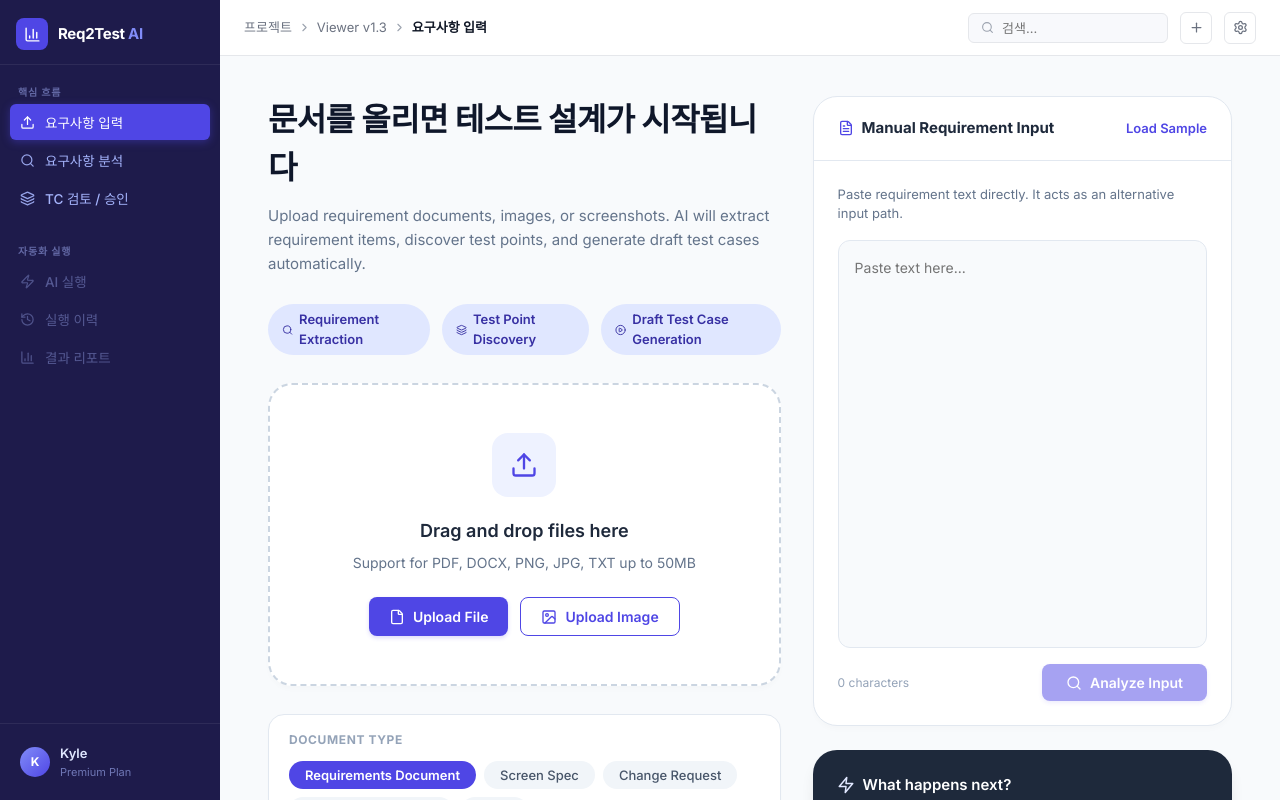
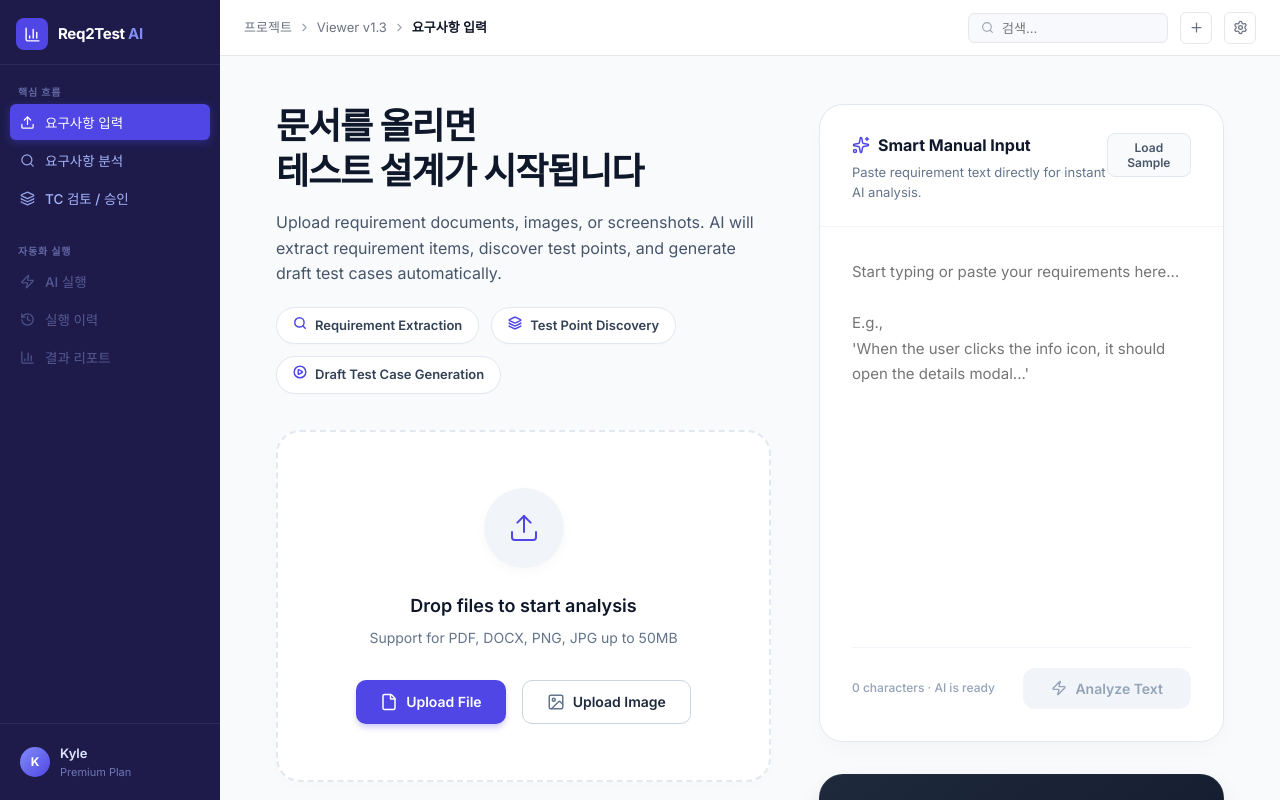
Before and after one commit to kyle-0414/req2test-ai, a React (Vite) app: page / in a window 1280 px wide. Built offline with nearby package versions, Linux system fonts and the light colour scheme; no server answers.

Commit message:
feat: enhance UploadScreen UI with updated styling, layout, and icon imports for improved visual appeal and clarity.

```diff
--- a/src/components/screens/UploadScreen.jsx
+++ b/src/components/screens/UploadScreen.jsx
@@ -1,5 +1,5 @@
 import React, { useState } from 'react';
-import { Upload, Image as ImageIcon, FileText, CheckCircle, Search, Layers, PlayCircle, X, Check, File } from 'lucide-react';
+import { Upload, Image as ImageIcon, FileText, CheckCircle, Search, Layers, PlayCircle, X, Check, File, Zap, Sparkles } from 'lucide-react';
 import { Badge } from '../ui/Badges';
 
 export const UploadScreen = ({ onAnalyze, text, setText }) => {
@@ -12,7 +12,7 @@ export const UploadScreen = ({ onAnalyze, text, setText }) => {
     'Requirements Document',
     'Screen Spec',
     'Change Request',
-    'Screenshot / Capture',
+    'Capture',
     'Other'
   ];
 
@@ -22,115 +22,132 @@ export const UploadScreen = ({ onAnalyze, text, setText }) => {
       minHeight: '100%',
       display: 'flex',
       flexDirection: 'row',
-      gap: '32px',
-      padding: '40px 48px',
+      gap: '48px', /* Increased gap for better balance */
+      padding: '48px 56px',
       fontFamily: 'Inter, sans-serif'
     }}>
       {/* Left Column (55%) */}
-      <div style={{ flex: '55%', display: 'flex', flexDirection: 'column', gap: '28px' }}>
+      <div style={{ flex: '55%', display: 'flex', flexDirection: 'column', gap: '36px' }}>
 
-        {/* Hero Message Block */}
+        {/* 1. Hero Message Block */}
+        <div style={{ display: 'flex', flexDirection: 'column', gap: '20px' }}>
           <div>
             <h1 style={{
-            fontSize: '32px',
+              fontSize: '36px',
               fontWeight: '700',
               color: '#0f172a', /* dark slate */
-            letterSpacing: '-0.02em',
-            marginBottom: '12px'
+              letterSpacing: '-0.03em',
+              lineHeight: '1.25',
+              marginBottom: '16px'
             }}>
-            문서를 올리면 테스트 설계가 시작됩니다
+              문서를 올리면<br/>테스트 설계가 시작됩니다
             </h1>
             <p style={{
-            fontSize: '15px',
-            color: '#64748b', /* muted slate */
+              fontSize: '16px',
+              color: '#475569',
               lineHeight: '1.6',
-            maxWidth: '540px'
+              maxWidth: '480px',
+              fontWeight: '400'
             }}>
               Upload requirement documents, images, or screenshots. AI will extract requirement items, discover test points, and generate draft test cases automatically.
             </p>
           </div>
 
           {/* Value Pills */}
-        <div style={{ display: 'flex', gap: '12px' }}>
+          <div style={{ display: 'flex', gap: '12px', flexWrap: 'wrap' }}>
             {[
-            { icon: <Search size={14} />, text: 'Requirement Extraction' },
-            { icon: <Layers size={14} />, text: 'Test Point Discovery' },
-            { icon: <PlayCircle size={14} />, text: 'Draft Test Case Generation' }
+              { icon: <Search size={14} strokeWidth={2.5} />, text: 'Requirement Extraction' },
+              { icon: <Layers size={14} strokeWidth={2.5} />, text: 'Test Point Discovery' },
+              { icon: <PlayCircle size={14} strokeWidth={2.5} />, text: 'Draft Test Case Generation' }
             ].map((pill, idx) => (
               <div key={idx} style={{
-              display: 'flex', alignItems: 'center', gap: '6px',
-              padding: '6px 14px', borderRadius: '99px',
-              background: '#e0e7ff', /* indigo-100 */
-              color: '#3730a3', /* indigo-800 */
-              fontSize: '13px', fontWeight: '600'
+                display: 'flex', alignItems: 'center', gap: '8px',
+                padding: '8px 16px', borderRadius: '99px',
+                background: '#ffffff',
+                border: '1px solid #e2e8f0',
+                color: '#334155',
+                fontSize: '13px', fontWeight: '600',
+                boxShadow: '0 1px 2px rgba(0,0,0,0.02)'
               }}>
-              {pill.icon}
+                <span style={{ color: '#4f46e5' }}>{pill.icon}</span>
                 {pill.text}
               </div>
             ))}
           </div>
+        </div>
 
-        {/* Main Upload Dropzone */}
+        {/* 4. Main Upload Dropzone */}
         <div style={{
           background: '#ffffff',
-          border: '2px dashed #cbd5e1',
-          borderRadius: '24px', /* 2xl */
-          padding: '48px 32px',
+          border: '2px dashed #e2e8f0', /* subtle border */
+          borderRadius: '24px',
+          padding: '56px 40px',
           display: 'flex', flexDirection: 'column', alignItems: 'center',
           textAlign: 'center',
-          boxShadow: '0 4px 6px -1px rgba(0,0,0,0.02)',
+          boxShadow: '0 4px 20px -4px rgba(0,0,0,0.02)',
           transition: 'all 0.2s ease',
           cursor: 'pointer'
         }}
-        onMouseEnter={e => e.currentTarget.style.borderColor = '#4f46e5'}
-        onMouseLeave={e => e.currentTarget.style.borderColor = '#cbd5e1'}>
+        onMouseEnter={e => {
+          e.currentTarget.style.borderColor = '#818cf8';
+          e.currentTarget.style.background = '#fafafa';
+        }}
+        onMouseLeave={e => {
+          e.currentTarget.style.borderColor = '#e2e8f0';
+          e.currentTarget.style.background = '#ffffff';
+        }}>
           <div style={{
-            width: '64px', height: '64px', borderRadius: '16px',
-            background: '#eef2ff', color: '#4f46e5',
+            width: '80px', height: '80px', borderRadius: '50%',
+            background: '#f1f5f9', color: '#4f46e5',
             display: 'flex', alignItems: 'center', justifyContent: 'center',
-            marginBottom: '20px'
+            marginBottom: '24px',
+            boxShadow: '0 4px 12px rgba(0,0,0,0.03)'
           }}>
-            <Upload size={28} />
+            <Upload size={32} strokeWidth={1.5} />
           </div>
-          <h3 style={{ fontSize: '18px', fontWeight: '600', color: '#1e293b', marginBottom: '8px' }}>
-            Drag and drop files here
+          <h3 style={{ fontSize: '18px', fontWeight: '600', color: '#0f172a', marginBottom: '8px' }}>
+            Drop files to start analysis
           </h3>
-          <p style={{ fontSize: '14px', color: '#64748b', marginBottom: '24px' }}>
-            Support for PDF, DOCX, PNG, JPG, TXT up to 50MB
+          <p style={{ fontSize: '14px', color: '#64748b', marginBottom: '32px' }}>
+            Support for PDF, DOCX, PNG, JPG up to 50MB
           </p>
-          <div style={{ display: 'flex', gap: '12px' }}>
+          <div style={{ display: 'flex', gap: '16px' }}>
             <button style={{
               background: '#4f46e5', color: '#ffffff',
-              border: 'none', borderRadius: '8px',
-              padding: '10px 20px', fontSize: '14px', fontWeight: '600',
+              border: 'none', borderRadius: '10px',
+              padding: '12px 24px', fontSize: '14px', fontWeight: '600',
               display: 'flex', alignItems: 'center', gap: '8px', cursor: 'pointer',
-              boxShadow: '0 2px 4px rgba(79,70,229,0.2)'
+              boxShadow: '0 4px 6px -1px rgba(79,70,229,0.3)'
             }}>
-              <File size={16} /> Upload File
+              <File size={18} /> Upload File
             </button>
             <button style={{
-              background: '#ffffff', color: '#4f46e5',
-              border: '1px solid #4f46e5', borderRadius: '8px',
-              padding: '10px 20px', fontSize: '14px', fontWeight: '600',
-              display: 'flex', alignItems: 'center', gap: '8px', cursor: 'pointer'
+              background: '#ffffff', color: '#1e293b',
+              border: '1px solid #cbd5e1', borderRadius: '10px',
+              padding: '12px 24px', fontSize: '14px', fontWeight: '600',
+              display: 'flex', alignItems: 'center', gap: '8px', cursor: 'pointer',
+              boxShadow: '0 1px 2px rgba(0,0,0,0.02)'
             }}>
-              <ImageIcon size={16} /> Upload Image
+              <ImageIcon size={18} color="#64748b" /> Upload Image
             </button>
           </div>
         </div>
 
-        {/* Document Type Selector */}
-        <div style={{ background: '#ffffff', borderRadius: '16px', padding: '16px 20px', border: '1px solid #e2e8f0', boxShadow: '0 1px 3px rgba(0,0,0,0.02)' }}>
-          <div style={{ fontSize: '12px', fontWeight: '700', textTransform: 'uppercase', color: '#94a3b8', letterSpacing: '0.05em', marginBottom: '12px' }}>
-            Document Type
+        {/* 6. Document Type Selector */}
+        <div style={{ display: 'flex', flexDirection: 'column', gap: '12px' }}>
+          <div style={{ fontSize: '12px', fontWeight: '600', textTransform: 'uppercase', color: '#94a3b8', letterSpacing: '0.05em', paddingLeft: '4px' }}>
+            Document Context
           </div>
-          <div style={{ display: 'flex', gap: '8px', flexWrap: 'wrap' }}>
+          <div style={{
+            display: 'inline-flex', background: '#f1f5f9', padding: '6px', borderRadius: '16px', flexWrap: 'wrap', gap: '4px'
+          }}>
             {docTypes.map(t => (
               <button key={t} onClick={() => setDocType(t)} style={{
-                background: docType === t ? '#4f46e5' : '#f1f5f9',
-                color: docType === t ? '#ffffff' : '#475569',
-                border: 'none', borderRadius: '99px',
-                padding: '6px 16px', fontSize: '13px', fontWeight: docType === t ? '600' : '500',
+                background: docType === t ? '#ffffff' : 'transparent',
+                color: docType === t ? '#0f172a' : '#64748b',
+                border: 'none', borderRadius: '12px',
+                padding: '8px 16px', fontSize: '13px', fontWeight: docType === t ? '600' : '500',
+                boxShadow: docType === t ? '0 1px 3px rgba(0,0,0,0.1)' : 'none',
                 cursor: 'pointer', transition: 'all 0.2s'
               }}>
                 {t}
@@ -139,28 +156,33 @@ export const UploadScreen = ({ onAnalyze, text, setText }) => {
           </div>
         </div>
 
-        {/* Upload Queue */}
-        <div style={{ display: 'flex', flexDirection: 'column', gap: '8px' }}>
-          <div style={{ fontSize: '13px', fontWeight: '600', color: '#64748b' }}>Upload Queue</div>
+        {/* 6. Upload Queue */}
+        <div style={{ display: 'flex', flexDirection: 'column', gap: '12px' }}>
           {files.map((f, i) => (
             <div key={i} style={{
               display: 'flex', alignItems: 'center', justifyContent: 'space-between',
-              background: '#ffffff', borderRadius: '12px', padding: '12px 16px',
-              border: '1px solid #e2e8f0', boxShadow: '0 1px 2px rgba(0,0,0,0.02)'
+              background: '#ffffff', borderRadius: '16px', padding: '16px 20px',
+              border: '1px solid #e2e8f0', boxShadow: '0 2px 4px rgba(0,0,0,0.02)'
             }}>
-              <div style={{ display: 'flex', alignItems: 'center', gap: '12px' }}>
-                <div style={{ color: '#4f46e5' }}><FileText size={18} /></div>
+              <div style={{ display: 'flex', alignItems: 'center', gap: '16px' }}>
+                <div style={{
+                  background: '#eef2ff', color: '#4f46e5', padding: '10px', borderRadius: '10px'
+                }}>
+                  <FileText size={20} />
+                </div>
                 <div>
-                  <div style={{ fontSize: '14px', fontWeight: '600', color: '#1e293b' }}>{f.name}</div>
-                  <div style={{ fontSize: '12px', color: '#94a3b8', marginTop: '2px' }}>{f.type} • {f.size}</div>
+                  <div style={{ fontSize: '14px', fontWeight: '600', color: '#0f172a' }}>{f.name}</div>
+                  <div style={{ fontSize: '12px', color: '#64748b', marginTop: '4px', fontWeight: '500' }}>
+                    {f.type} <span style={{ color: '#cbd5e1', margin: '0 4px' }}>|</span> {f.size}
                   </div>
                 </div>
-              <div style={{ display: 'flex', alignItems: 'center', gap: '16px' }}>
-                <div style={{ display: 'flex', alignItems: 'center', gap: '4px', fontSize: '13px', color: '#059669', fontWeight: '500' }}>
-                  <CheckCircle size={14} /> Ready
               </div>
-                <button style={{ background: 'none', border: 'none', color: '#cbd5e1', cursor: 'pointer' }} title="Remove">
-                  <X size={16} />
+              <div style={{ display: 'flex', alignItems: 'center', gap: '20px' }}>
+                <div style={{ display: 'flex', alignItems: 'center', gap: '6px', fontSize: '13px', color: '#059669', fontWeight: '600' }}>
+                  <CheckCircle size={16} /> Ready
+                </div>
+                <button style={{ background: 'none', border: 'none', color: '#94a3b8', cursor: 'pointer', display: 'flex' }} title="Remove">
+                  <X size={18} />
                 </button>
               </div>
             </div>
@@ -170,86 +192,108 @@ export const UploadScreen = ({ onAnalyze, text, setText }) => {
       </div>
 
       {/* Right Column (45%) */}
-      <div style={{ flex: '45%', display: 'flex', flexDirection: 'column', gap: '24px' }}>
+      <div style={{ flex: '45%', display: 'flex', flexDirection: 'column', gap: '32px' }}>
 
-        {/* Text Input Section */}
+        {/* 2. Text Input Section */}
         <div style={{
           background: '#ffffff', borderRadius: '24px', border: '1px solid #e2e8f0',
-          boxShadow: '0 4px 6px -1px rgba(0,0,0,0.02)', display: 'flex', flexDirection: 'column',
+          boxShadow: '0 10px 25px -5px rgba(0,0,0,0.03)', display: 'flex', flexDirection: 'column',
           overflow: 'hidden', flex: 1
         }}>
           <div style={{
-            padding: '20px 24px', borderBottom: '1px solid #e2e8f0',
-            display: 'flex', justifyContent: 'space-between', alignItems: 'center'
+            padding: '28px 32px 24px', borderBottom: '1px solid #f1f5f9',
+            display: 'flex', justifyContent: 'space-between', alignItems: 'flex-start'
           }}>
-            <div style={{ fontSize: '15px', fontWeight: '700', color: '#1e293b', display: 'flex', alignItems: 'center', gap: '8px' }}>
-              <FileText size={16} color="#4f46e5" /> Manual Requirement Input
+            <div style={{ display: 'flex', flexDirection: 'column', gap: '6px' }}>
+              <div style={{ fontSize: '16px', fontWeight: '700', color: '#0f172a', display: 'flex', alignItems: 'center', gap: '8px' }}>
+                <Sparkles size={18} color="#4f46e5" /> Smart Manual Input
+              </div>
+              <div style={{ fontSize: '13px', color: '#64748b', fontWeight: '400' }}>
+                Paste requirement text directly for instant AI analysis.
+              </div>
             </div>
             <button style={{
-              background: 'none', border: 'none', color: '#4f46e5',
-              fontSize: '13px', fontWeight: '600', cursor: 'pointer'
+              background: '#f8fafc', border: '1px solid #e2e8f0', color: '#475569',
+              borderRadius: '8px', padding: '6px 12px', fontSize: '12px', fontWeight: '600', cursor: 'pointer',
+              transition: 'background 0.2s'
             }}>
               Load Sample
             </button>
           </div>
-          <div style={{ padding: '24px', flex: 1, display: 'flex', flexDirection: 'column' }}>
-            <p style={{ fontSize: '13px', color: '#64748b', marginBottom: '16px' }}>
-              Paste requirement text directly. It acts as an alternative input path.
-            </p>
+
+          <div style={{ padding: '32px', flex: 1, display: 'flex', flexDirection: 'column', background: '#ffffff' }}>
             <textarea
               style={{
-                flex: 1, width: '100%', minHeight: '200px',
-                border: '1px solid #e2e8f0', borderRadius: '12px',
-                padding: '16px', fontSize: '14px', color: '#334155',
-                lineHeight: '1.6', resize: 'none', outline: 'none',
-                background: '#f8fafc'
+                flex: 1, width: '100%', minHeight: '260px',
+                border: 'none',
+                fontSize: '15px', color: '#1e293b',
+                lineHeight: '1.7', resize: 'none', outline: 'none',
+                background: 'transparent',
+                fontWeight: '400'
               }}
-              placeholder="Paste text here..."
+              placeholder="Start typing or paste your requirements here...&#10;&#10;E.g.,&#10;'When the user clicks the info icon, it should open the details modal...' "
               value={text}
               onChange={e => setText(e.target.value)}
-              onFocus={e => e.target.style.borderColor = '#4f46e5'}
-              onBlur={e => e.target.style.borderColor = '#e2e8f0'}
             />
-            <div style={{ display: 'flex', justifyContent: 'space-between', alignItems: 'center', marginTop: '16px' }}>
-              <span style={{ fontSize: '12px', color: '#94a3b8' }}>{text.length} characters</span>
+
+            <div style={{
+              display: 'flex', justifyContent: 'space-between', alignItems: 'center',
+              marginTop: '20px', paddingTop: '20px', borderTop: '1px solid #f1f5f9'
+            }}>
+              <span style={{ fontSize: '12px', color: '#94a3b8', fontWeight: '500' }}>
+                {text.length === 0 ? '0 characters' : `${text.length} characters`} · AI is ready
+              </span>
               <button
                 onClick={() => onAnalyze(text)}
                 disabled={text.length === 0}
                 style={{
-                  background: '#4f46e5', color: '#ffffff',
-                  border: 'none', borderRadius: '8px',
-                  padding: '10px 24px', fontSize: '14px', fontWeight: '600',
-                  opacity: text.length === 0 ? 0.5 : 1,
+                  background: text.length > 0 ? '#0f172a' : '#f1f5f9',
+                  color: text.length > 0 ? '#ffffff' : '#94a3b8',
+                  border: 'none', borderRadius: '12px',
+                  padding: '12px 28px', fontSize: '14px', fontWeight: '600',
                   cursor: text.length === 0 ? 'not-allowed' : 'pointer',
                   display: 'flex', alignItems: 'center', gap: '8px',
-                  boxShadow: '0 2px 4px rgba(79,70,229,0.2)'
+                  boxShadow: text.length > 0 ? '0 4px 6px -1px rgba(0,0,0,0.1)' : 'none',
+                  transition: 'all 0.2s'
                 }}
               >
-                <Search size={16} /> Analyze Input
+                <Zap size={16} fill={text.length > 0 ? "#ffffff" : "none"} /> Analyze Text
               </button>
             </div>
           </div>
         </div>
 
-        {/* "What AI will do" summary card */}
+        {/* 5. "What happens next?" summary card */}
         <div style={{
-          background: '#1e293b', /* dark slate */
-          borderRadius: '24px', padding: '24px',
-          color: '#ffffff', boxShadow: '0 10px 15px -3px rgba(0,0,0,0.1)'
+          background: 'linear-gradient(145deg, #1e293b 0%, #0f172a 100%)',
+          borderRadius: '24px', padding: '32px',
+          color: '#ffffff', boxShadow: '0 10px 25px -5px rgba(0,0,0,0.15)',
+          border: '1px solid rgba(255,255,255,0.05)'
         }}>
-          <h4 style={{ fontSize: '15px', fontWeight: '600', marginBottom: '16px', display: 'flex', alignItems: 'center', gap: '8px' }}>
-            <ZapIcon size={18} color="#e0e7ff" /> What happens next?
+          <h4 style={{
+            fontSize: '13px', fontWeight: '700', marginBottom: '20px',
+            textTransform: 'uppercase', letterSpacing: '0.06em', color: '#94a3b8',
+            display: 'flex', alignItems: 'center', gap: '8px'
+          }}>
+            Analysis Workflow
           </h4>
-          <div style={{ display: 'flex', flexDirection: 'column', gap: '12px' }}>
+          <div style={{ display: 'flex', flexDirection: 'column', gap: '16px' }}>
             {[
               'Extract functions, conditions, expected results',
               'Identify ambiguous requirements',
               'Suggest automation candidates',
               'Generate draft test cases'
             ].map((item, idx) => (
-              <div key={idx} style={{ display: 'flex', alignItems: 'flex-start', gap: '10px' }}>
-                <div style={{ color: '#4ade80', marginTop: '2px' }}><Check size={14} /></div>
-                <div style={{ fontSize: '14px', color: '#cbd5e1', lineHeight: '1.4' }}>{item}</div>
+              <div key={idx} style={{ display: 'flex', alignItems: 'center', gap: '14px' }}>
+                <div style={{
+                  background: 'rgba(74, 222, 128, 0.1)', color: '#4ade80',
+                  width: '24px', height: '24px', borderRadius: '50%',
+                  display: 'flex', alignItems: 'center', justifyContent: 'center',
+                  flexShrink: 0
+                }}>
+                  <Check size={14} strokeWidth={3} />
+                </div>
+                <div style={{ fontSize: '14.5px', color: '#e2e8f0', fontWeight: '500' }}>{item}</div>
               </div>
             ))}
           </div>
@@ -259,10 +303,3 @@ export const UploadScreen = ({ onAnalyze, text, setText }) => {
     </div>
   );
 };
-
-// Helper icon
-const ZapIcon = ({ size, color }) => (
-  <svg width={size} height={size} viewBox="0 0 24 24" fill="none" stroke={color} strokeWidth="2" strokeLinecap="round" strokeLinejoin="round">
-    <polygon points="13 2 3 14 12 14 11 22 21 10 12 10 13 2"></polygon>
-  </svg>
-);
```
Lines whose indentation alone changed are shown as unchanged.
